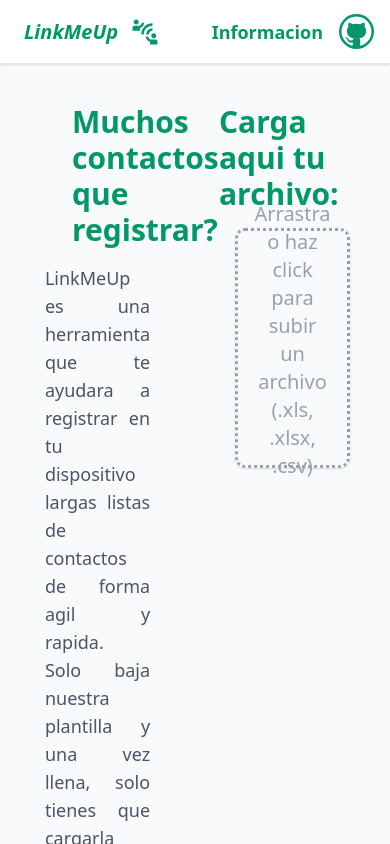
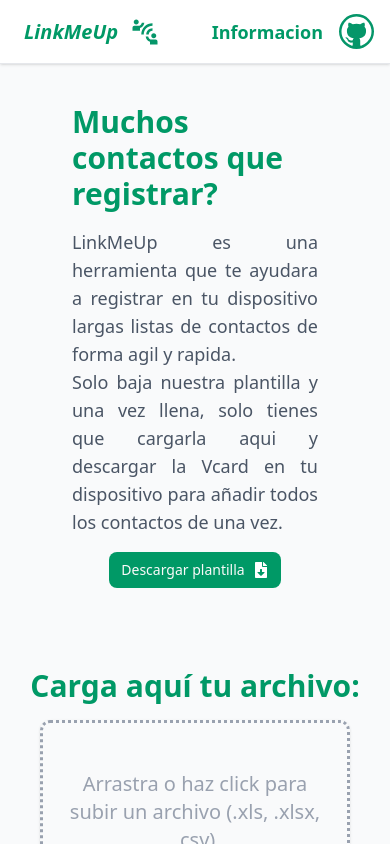
Before and after one commit to Ianbleake/LinkMeUp, a React (Vite) app: page / in a window 390 px wide. Shown: the top 844 px of the page. Built offline with nearby package versions, Linux system fonts and the light colour scheme; what i18n-iso-countries would draw is missing.

Commit message:
feat: add responsive on home page

```diff
--- a/src/Pages/Files/index.tsx
+++ b/src/Pages/Files/index.tsx
@@ -69,16 +69,14 @@ export const Files = (): React.ReactElement => {
 
   if(fileCount === 0) return <EmptyFiles />;
 
-  console.log(contacts);
-
   return (
     <div className="flex-1 flex flex-col p-8">
 
-      <div className="flex flex-row items-center justify-between pb-4 px-2 border-b border-gray-200">
+      <div className="flex flex-col items-center justify-between gap-5 pb-4 px-2 border-b border-gray-200 md:flex-row">
 
         <div className="flex flex-col gap-2">
-          <h2 className="text-2xl font-semibold text-emerald-600">Contactos importados</h2>
-          <p className="text-sm text-gray-500" >{ fileCount > 1 ? `Archivos (${fileCount}):` : 'Archivo:'} {fileNames}</p>
+          <h2 className="text-2xl font-semibold text-emerald-600 text-center  md:text-left">Contactos importados</h2>
+          <p className="text-sm text-gray-500 text-center md:text-left hidden md:block" >{ fileCount > 1 ? `Archivos (${fileCount}):` : 'Archivo:'} {fileNames}</p>
         </div>
 
         <ContactsExport contacts={contacts}/>
--- a/src/Pages/Home/index.tsx
+++ b/src/Pages/Home/index.tsx
@@ -2,17 +2,19 @@ import React from 'react'
 import { MainInfo } from './MainInfo'
 import { Dropzone } from './Dropzone'
 
-export const Home = ():React.ReactElement => {
+export const Home = (): React.ReactElement => {
   return (
-    <div className='h-full flex flex-raw'>
+    <div className="h-full flex flex-col md:flex-row">
 
-      <div className='w-1/2 p-6'>
-        <MainInfo/>
+      <div className="w-full p-6 md:w-1/2">
+        <MainInfo />
       </div>
 
-      <div className='w-1/2 flex flex-col items-center gap-4 p-6'>
-        <h2 className='text-3xl font-semibold text-emerald-600 mt-4'>Carga aqui tu archivo:</h2>
-          <Dropzone/>
+      <div className="w-full flex flex-col items-center gap-4 p-6 md:w-1/2">
+        <h2 className="text-3xl font-semibold text-emerald-600 mt-4">
+          Carga aquí tu archivo:
+        </h2>
+        <Dropzone />
       </div>
 
     </div>
```
Also changed, not shown: 2 other files (tests, documents, lock files or other folders).
